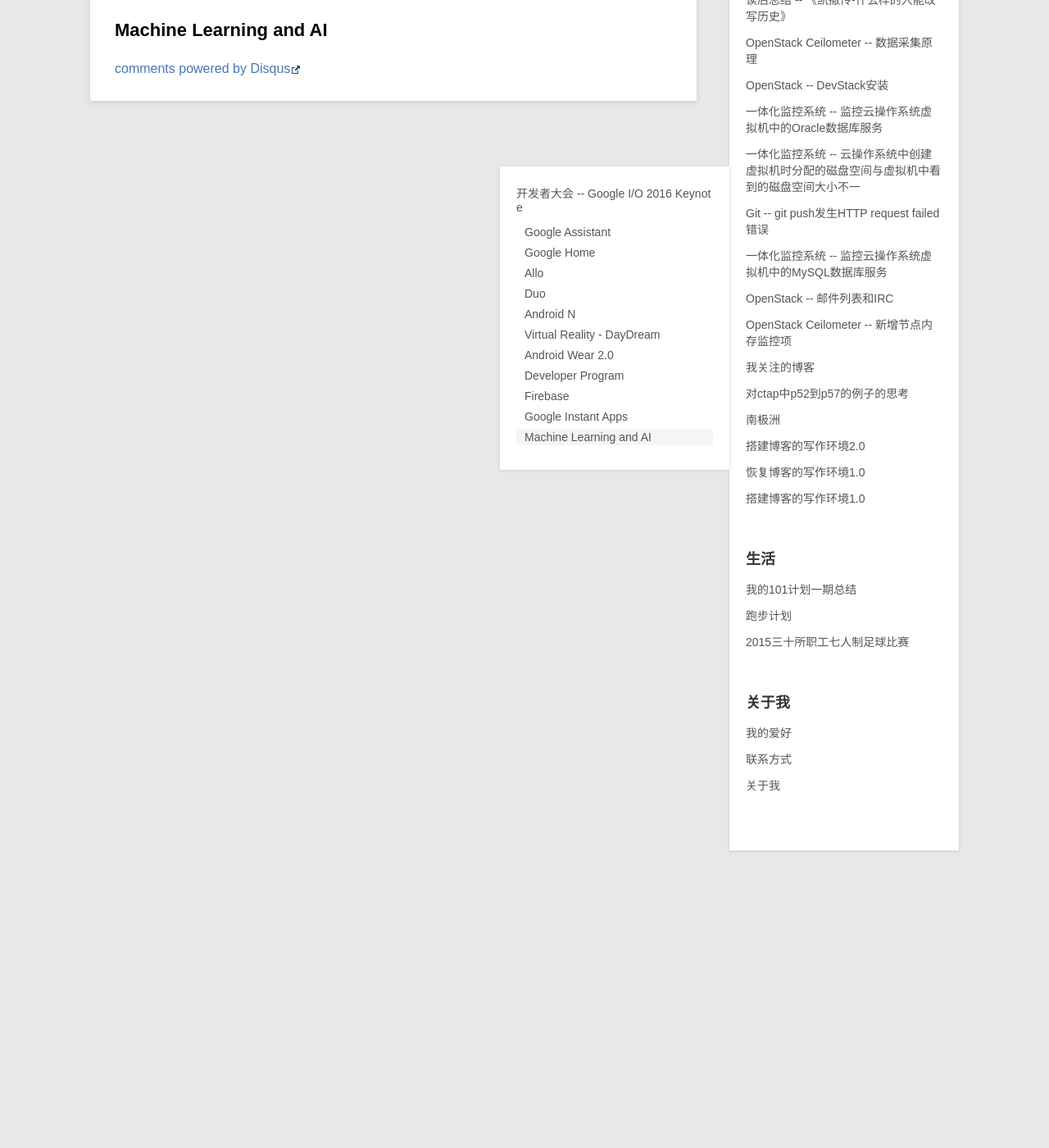
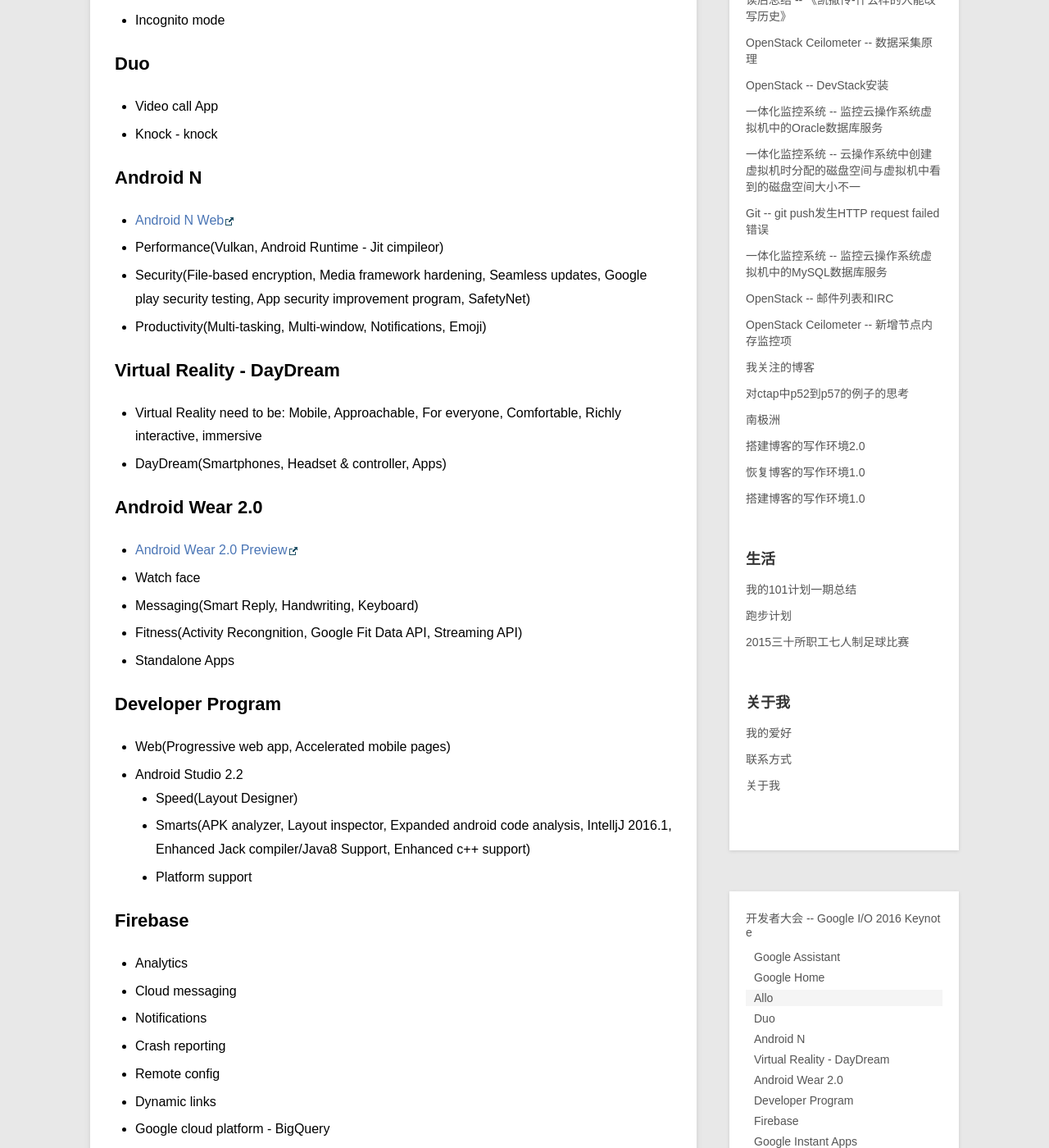
Before and after one commit to xiaofandh12/xiaofandh12.github.io, a Jekyll site: the page built from _posts/blog/2016-05-22-Google-IO-2016.md, in a window 1280 px wide and 1400 px high, scrolled down 810 px. Shown: the whole window at 82% size. Built offline with Jekyll 4.4.1, drawn with Linux system fonts in a browser that asks for light colours; Markdown is read by kramdown in place of the engine named in the settings; comment, search, counter and statistics services are not loaded; before the commit the page ends 1897 px from its top, so only the background shows below that; some of the changed text lies outside the part shown.

Commit message:
2016-05-22-Google-IO-2016.md Done

```diff
--- a/_posts/blog/2016-05-22-Google-IO-2016.md
+++ b/_posts/blog/2016-05-22-Google-IO-2016.md
@@ -9,22 +9,78 @@
 
 ## Google Assistant
 
+* Conversational
+* Get things done
+* In your world
+* Can be used in phone, watch, car, web, home
+
 ## Google Home
+
+* [Google Home Web](https://home.google.com)
+* Enjoy music and entertainment
+* Manage everyday tasks
+* Ask Google
 
 ## Allo
 
+* Message App
+* Incognito mode
+
 ## Duo
+
+* Video call App
+* Knock - knock
 
 ## Android N
 
+* [Android N Web](http://android.com/n)
+* Performance(Vulkan, Android Runtime - Jit cimpileor)
+* Security(File-based encryption, Media framework hardening, Seamless updates, Google play security testing, App security improvement program, SafetyNet)
+* Productivity(Multi-tasking, Multi-window, Notifications, Emoji)
+
 ## Virtual Reality - DayDream
+* Virtual Reality need to be: Mobile, Approachable, For everyone, Comfortable, Richly interactive, immersive
+* DayDream(Smartphones, Headset & controller, Apps)
 
 ## Android Wear 2.0
 
+* [Android Wear 2.0 Preview](http://g.co/wearpreview)
+* Watch face
+* Messaging(Smart Reply, Handwriting, Keyboard)
+* Fitness(Activity Recongnition, Google Fit Data API, Streaming API)
+* Standalone Apps
+
 ## Developer Program
+
+* Web(Progressive web app, Accelerated mobile pages)
+* Android Studio 2.2
+    * Speed(Layout Designer)
+    * Smarts(APK analyzer, Layout inspector, Expanded android code analysis, IntelljJ 2016.1, Enhanced Jack compiler/Java8 Support, Enhanced c++ support)
+    * Platform support
 
 ## Firebase
 
+* Analytics
+* Cloud messaging
+* Notifications
+* Crash reporting
+* Remote config
+* Dynamic links
+* Google cloud platform - BigQuery
+
 ## Google Instant Apps
 
+* Native android app
+* No installation
+* Seamless payment & authentication
+* Update existing apps
+* Android APIs
+* Build in android studio
+* Easy path to install
+
 ## Machine Learning and AI
+
+* TensorFlow
+* Google cloud platform(Cloud machine learning, Computer vision API, Speech、language、translation APIs)
+* Tensor processing units(TPU)
+* Diabetic Retinopathy
```
Also changed, not shown: _posts/blog/2016-05-11-Facebook-Ten-Year-Roadmap.md (+1 -1 lines).
